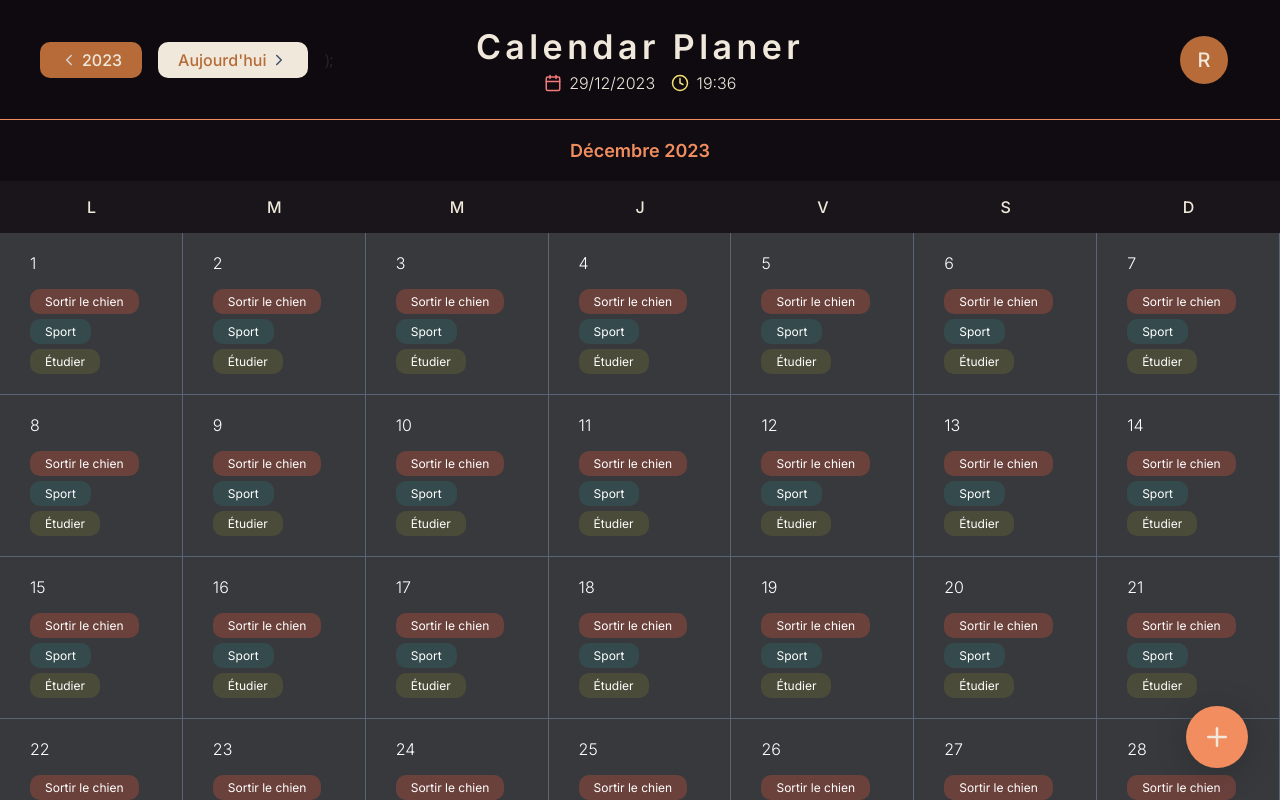
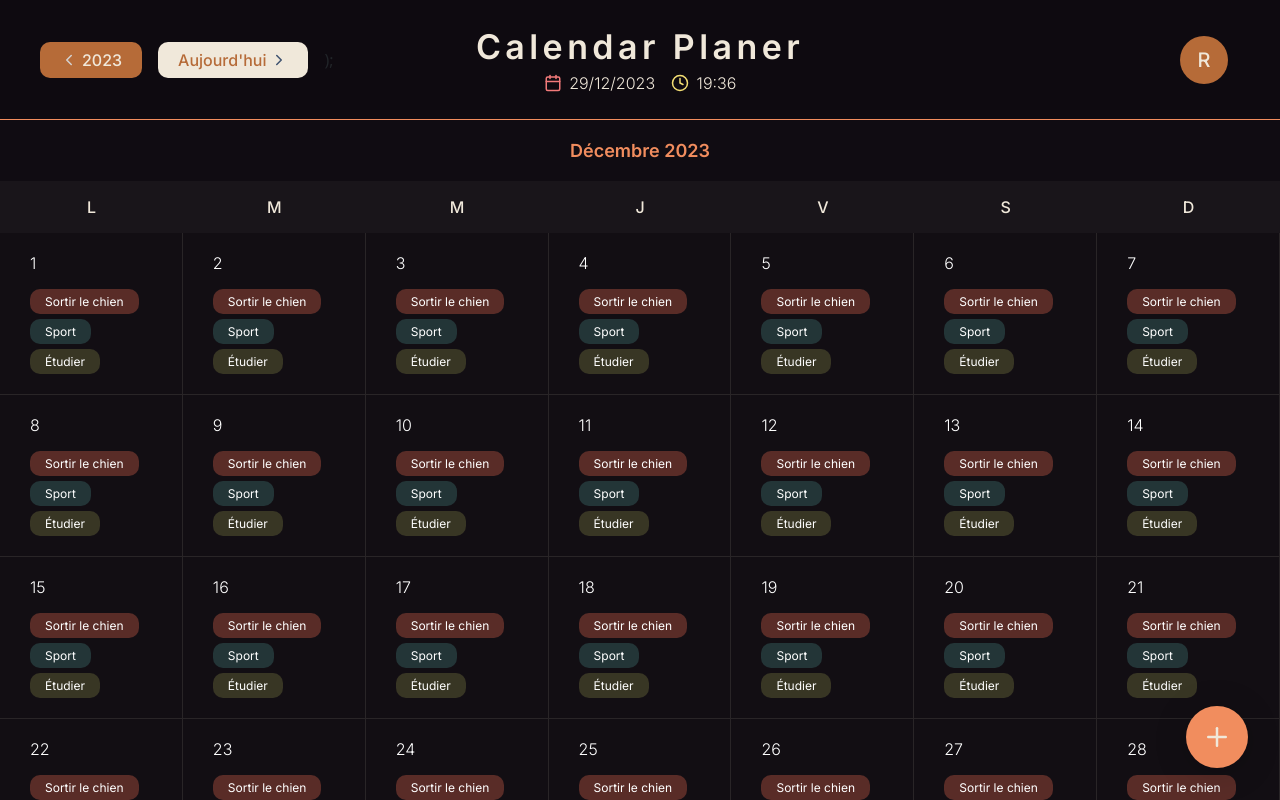
Before and after one commit to rlecart/Calendar-web, a React (Create React App) app: page / in a window 1280 px wide. Built offline with nearby package versions, Linux system fonts and the light colour scheme; sample sign-in values are in the browser's storage.

Commit message:
CalendarMonth redesign

```diff
--- a/src/components/CalendarMonth.tsx
+++ b/src/components/CalendarMonth.tsx
@@ -11,7 +11,7 @@ const CalendarDaysWrapper = styled.div`
   align-items: flex-start;
   flex: 1;
   align-self: stretch;
-  background: #2C2E31;
+  background: #120E13;
   overflow-y: scroll;
 
   &::-webkit-scrollbar {
@@ -34,14 +34,14 @@ const CalendarDayBloc = styled.button`
   gap: 1rem;
   flex: 1 0 0;
   align-self: stretch;
-  background: #37393C;
+  background: #120E13;
 
   border: 0;
-  border-right: 1px solid #596474;
-  border-bottom: 1px solid #596474;
+  border-right: 1px solid rgba(240, 232, 218, 0.10);
+  border-bottom: 1px solid rgba(240, 232, 218, 0.10);
 
   &:hover {
-    background: #3e526fc4;
+    background: rgba(182, 107, 56, 0.2);
   }
 `
 const CalendarDayText = styled.div`
@@ -84,7 +84,7 @@ const CalendarDayEmpty = styled.div`
   gap: 1rem;
   flex: 1 0 0;
   align-self: stretch;
-  background: #2C2E31;
+  background: #100C12;
 
   border-right: 1px solid transparent;
   border-bottom: 1px solid transparent;
```
